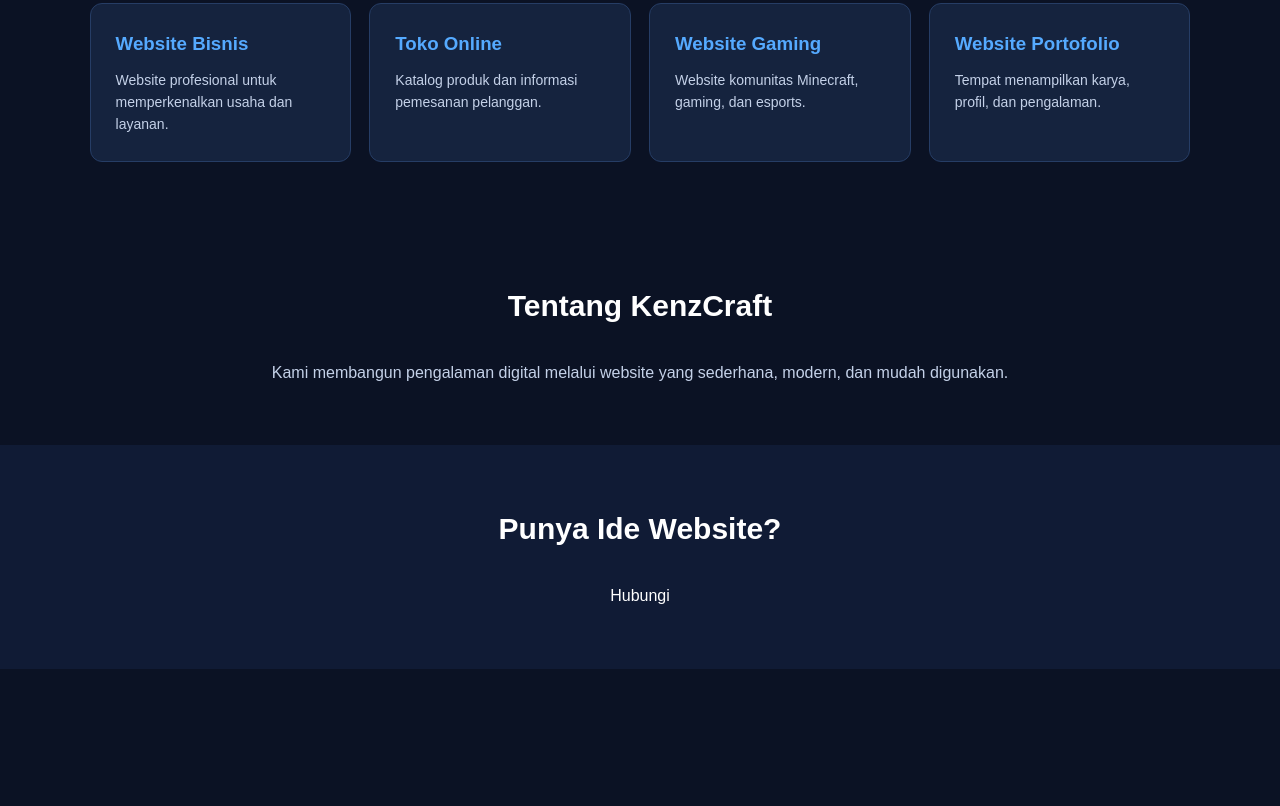
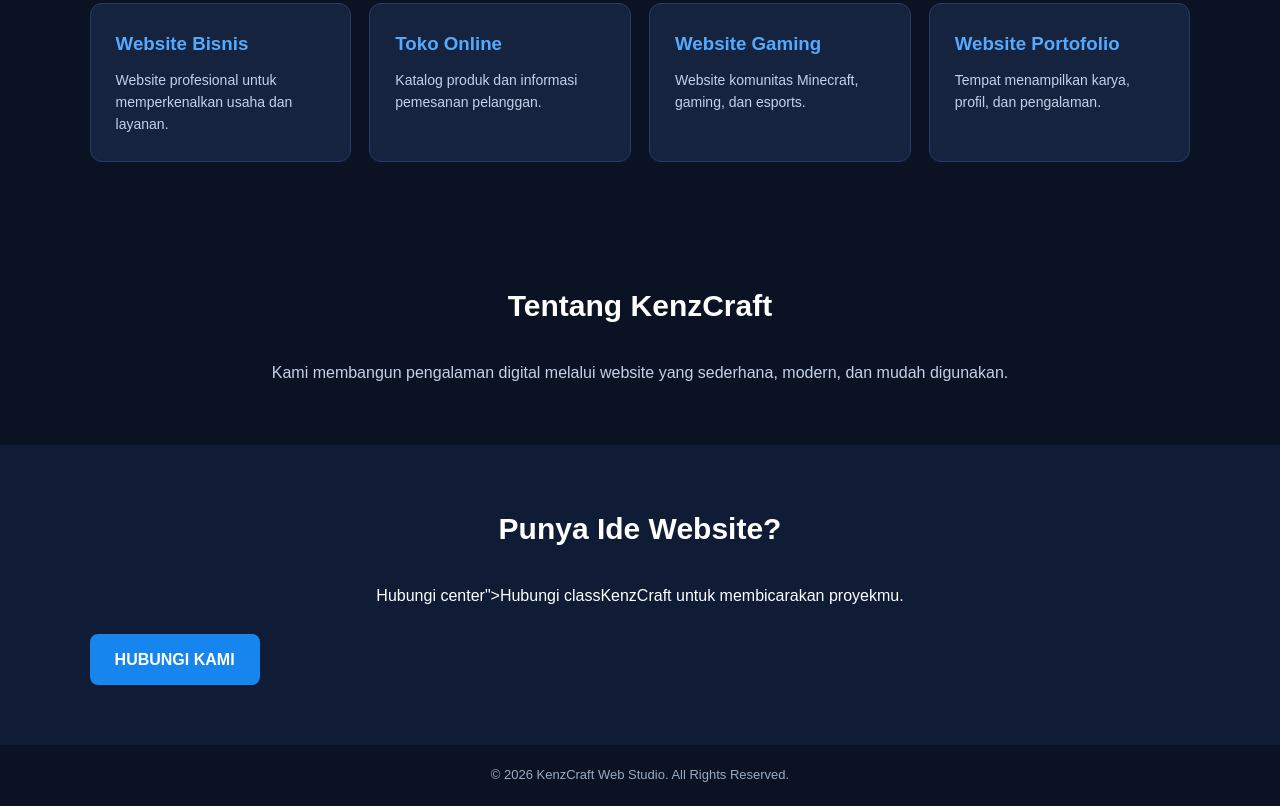
Before and after one commit to rajuuunibos-sketch/-kenzcraft-hosting, a plain HTML site: page index.html in a window 1280 px wide. Shown: the part 1603-2409 px from the top of the page. Before the commit the page ends 2272 px from the top, so only its background shows below. Drawn offline with Linux system fonts and the light colour scheme.

Commit message:
Add contact section and footer to index.html

```diff
--- a/index.html
+++ b/index.html
@@ -126,3 +126,10 @@ footer{text-align:center;padding:20px;color:#9aabc5;font-size:13px}
 <section class="contact" id="kontak">
 <h2>Punya Ide Website?</h2>
 <p class="center">Hubungi
+center">Hubungi classKenzCraft untuk membicarakan proyekmu.</p>
+<a class="btn" href="mailto:kontak@kenzcraft.example">HUBUNGI KAMI</a>
+</section>
+
+<footer>© 2026 KenzCraft Web Studio. All Rights Reserved.</footer>
+</body>
+</html>
```
